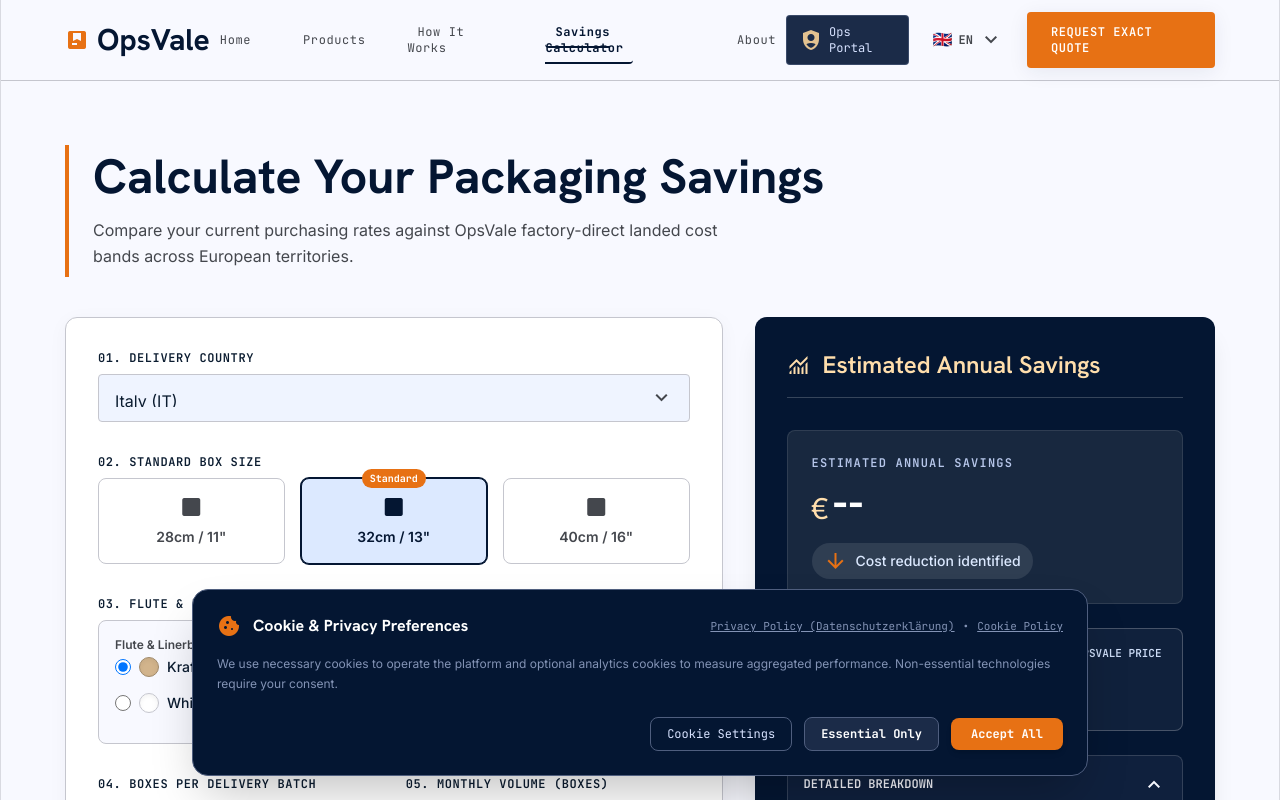
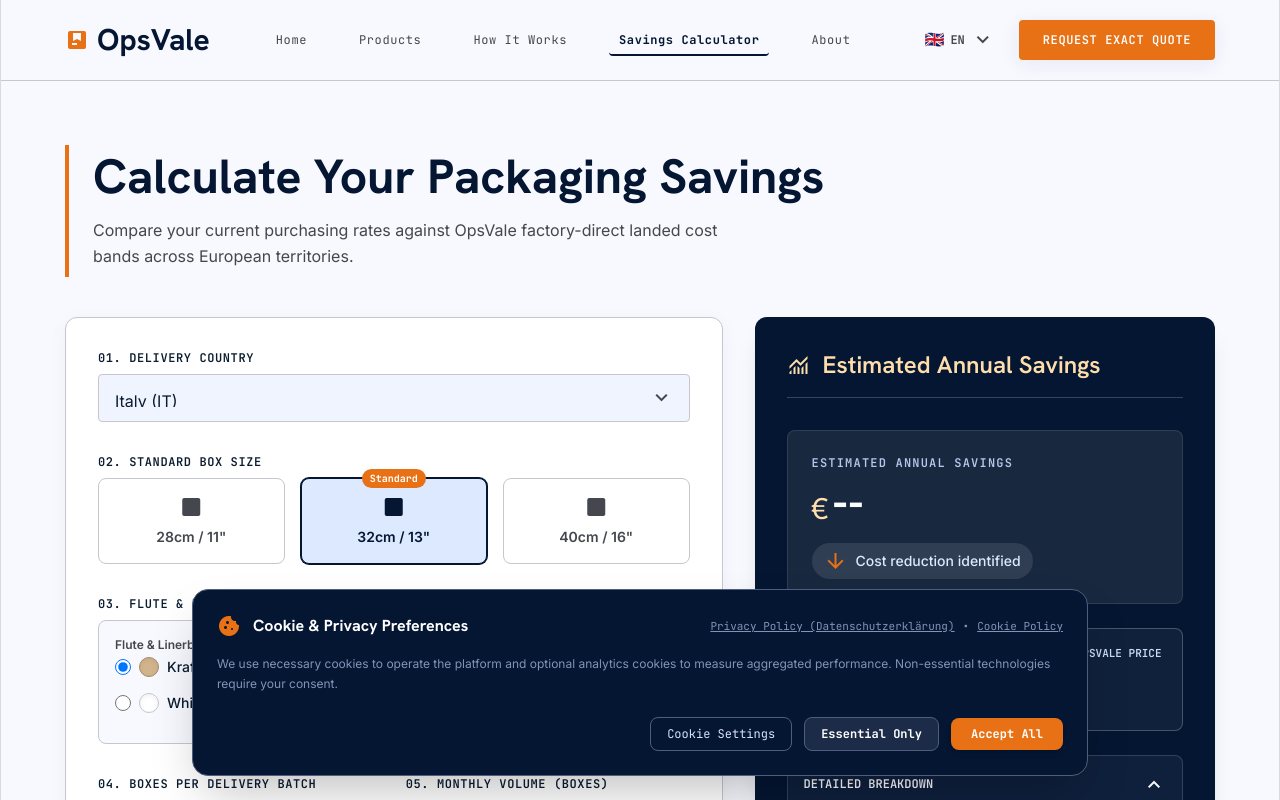
Before and after one commit to aniisziidan/opsvalepizza, a Next.js app: page /en/calculator in a window 1280 px wide. Shown: the top 800 px of the page. Built offline with nearby package versions, Linux system fonts and the light colour scheme.

Commit message:
fix: remove Ops Portal button from customer header and fix calculator input validation

```diff
--- a/components/HeroSection.tsx
+++ b/components/HeroSection.tsx
@@ -70,6 +70,7 @@
           print: 'custom',
           boxesPerOrder: Math.min(monthlyVolume, 10000),
           monthlyVolume,
+          currentPrice,
           currentPriceEur: currentPrice,
         }),
       });
--- a/components/SavingsCalculatorPage.tsx
+++ b/components/SavingsCalculatorPage.tsx
@@ -94,6 +94,7 @@
           print,
           boxesPerOrder,
           monthlyVolume,
+          currentPrice,
           currentPriceEur: currentPrice,
         }),
       });
--- a/components/TopNavBar.tsx
+++ b/components/TopNavBar.tsx
@@ -56,16 +56,6 @@
 
         {/* Trailing Actions */}
         <div className="flex items-center gap-3 sm:gap-4">
-          {/* Admin Switcher Badge for easy access to Ops portal */}
-          <Link
-            href="/admin/dashboard"
-            className="hidden sm:inline-flex items-center gap-1.5 bg-[#1b2b48] text-[#d7e2ff] hover:bg-[#041632] px-3 py-2 rounded text-xs font-mono-data transition-colors cursor-pointer border border-[#8393b5]/30"
-            title="Switch to Internal Operations Portal"
-          >
-            <span className="material-symbols-outlined text-[16px] text-[#e3c290]">shield_person</span>
-            <span>{t('common.opsPortal')}</span>
-          </Link>
-
           {/* Language Selector Dropdown */}
           <div className="relative">
             <button
@@ -130,12 +120,6 @@
             {item.label}
           </Link>
         ))}
-        <Link
-          href="/admin/dashboard"
-          className="whitespace-nowrap px-2.5 py-1 rounded text-[11px] bg-[#1b2b48] text-[#e3c290] font-bold"
-        >
-          {t('common.opsPortal')}
-        </Link>
       </div>
     </nav>
   );
--- a/lib/validation/calculator.ts
+++ b/lib/validation/calculator.ts
@@ -1,13 +1,24 @@
 import { z } from 'zod';
 
-export const calculatorInputSchema = z.object({
+export const calculatorInputSchema = z
+  .object({
     countryCode: z.string().length(2),
     boxSize: z.enum(['28cm', '32cm', '40cm']),
     material: z.enum(['kraft', 'white']),
     print: z.enum(['plain', 'custom']),
     boxesPerOrder: z.coerce.number().int().positive(),
     monthlyVolume: z.coerce.number().int().positive(),
-  currentPrice: z.coerce.number().positive(),
-});
+    currentPrice: z.coerce.number().positive().optional(),
+    currentPriceEur: z.coerce.number().positive().optional(),
+  })
+  .transform((data) => ({
+    countryCode: data.countryCode,
+    boxSize: data.boxSize,
+    material: data.material,
+    print: data.print,
+    boxesPerOrder: data.boxesPerOrder,
+    monthlyVolume: data.monthlyVolume,
+    currentPrice: data.currentPrice ?? data.currentPriceEur ?? 0.35,
+  }));
 
 export type CalculatorInput = z.infer<typeof calculatorInputSchema>;
```
Lines whose indentation alone changed are shown as unchanged.
